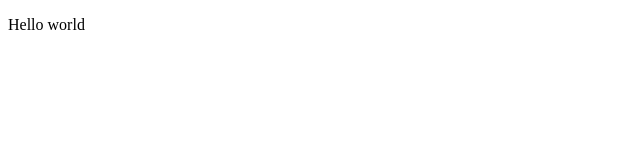
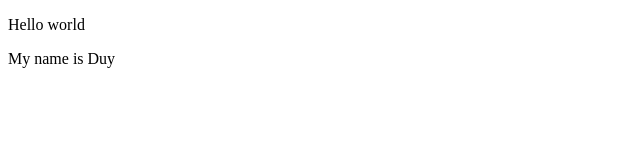
Before and after one commit to DoHuuDuy2kPtit/Project-Demo-Git, a plain HTML site: page index.html in a window 1280 px wide. Shown: the full height of the page, 0-640 px from the left. Drawn offline with Linux system fonts and the light colour scheme.

Commit message:
Change content in file index.html

```diff
--- a/index.html
+++ b/index.html
@@ -8,5 +8,6 @@
 </head>
 <body>
     <p>Hello world</p>
+    <p>My name is Duy</p>
 </body>
 </html>
```
